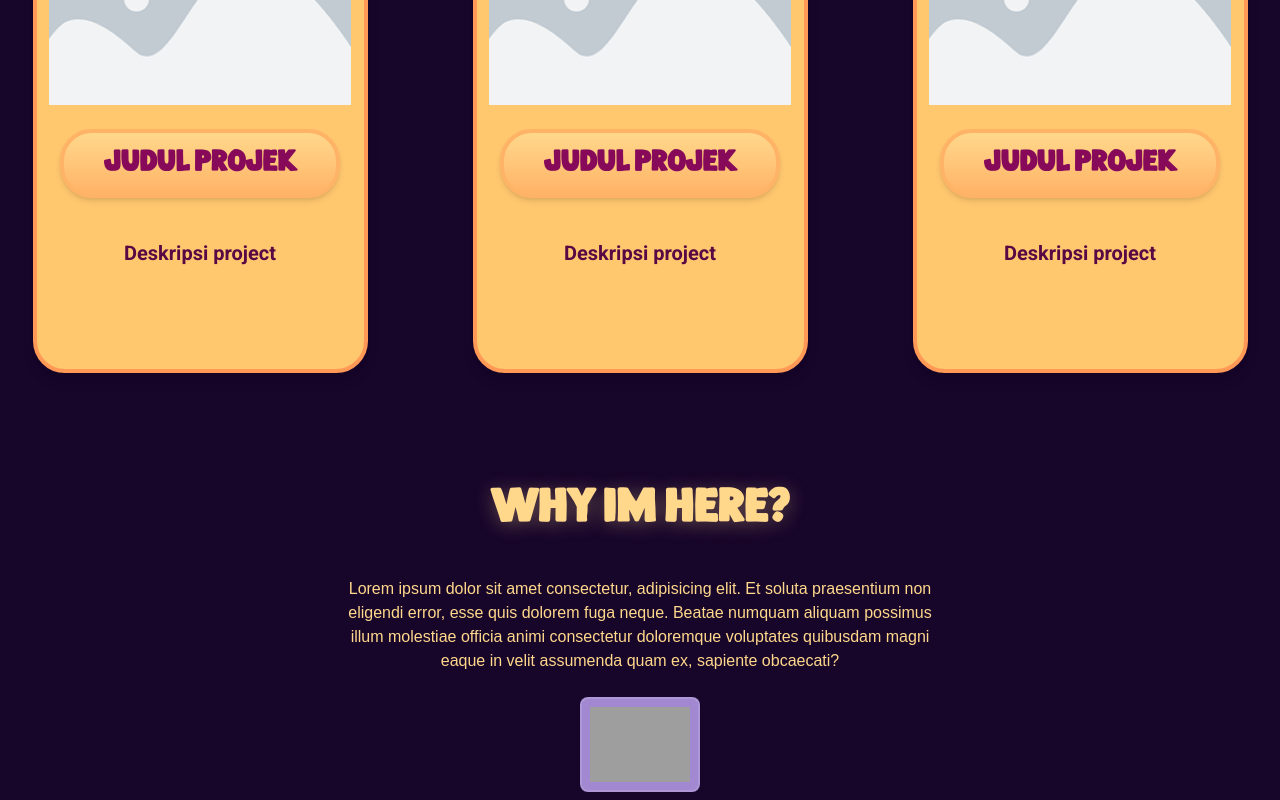
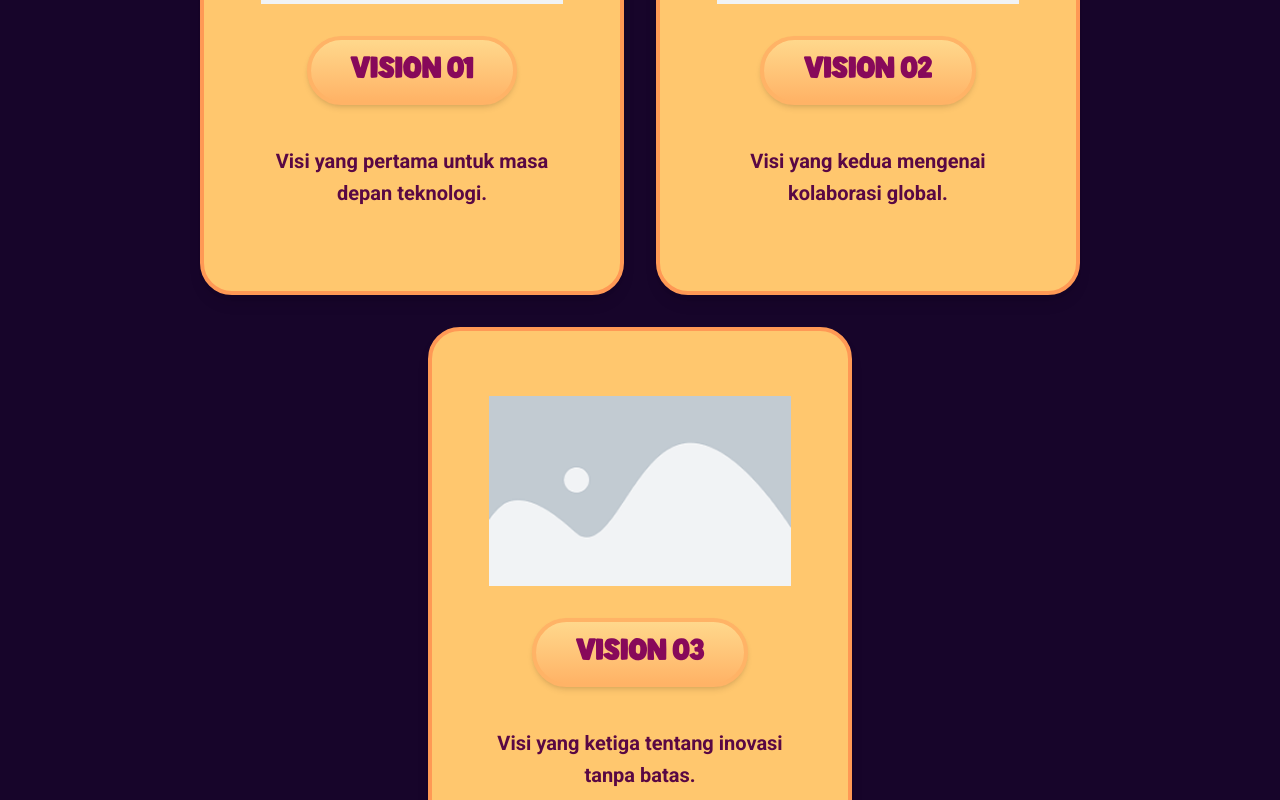
Before and after one commit to radityawsgtg/radit-porto, a Next.js app: page /vision in a window 1280 px wide. Shown: the part 1660-2460 px from the top of the page. Built offline with nearby package versions, Linux system fonts and the light colour scheme; grey boxes are pictures that could not be loaded.

Commit message:
feat: adding vision card component and awards component

```diff
--- a/src/app/page.tsx
+++ b/src/app/page.tsx
@@ -132,7 +132,7 @@ export default function Home() {
       <div className="z-20 flex flex-col items-center justify-center py-20 px-4 md:px-10 relative">
         <h2 className={`text-[36px] md:text-[48px] font-bold text-center mb-10 text-[#FFD88C] [text-shadow:0_3px_19px_#FFD88C50] ${handron.className}`}>Tools and Technologies</h2>
 
-        <div className="rounded-2xl bg-[#340F5C] z-10 w-full max-w-6xl min-h-[527px] bg-linear-to-b from-[#6F20C2] to-[#471F72] shadow-lg flex flex-col p-6 md:p-10 gap-8">
+        <div className="rounded-2xl bg-[#340F5C] z-10 w-full max-w-6xl min-h-[527px]  border-4 border-[#340F5C] bg-linear-to-b from-[#58199c] to-[#471F72] shadow-lg flex flex-col p-6 md:p-10 gap-8">
 
           {/* Reusable Category Component */}
           {[
@@ -141,7 +141,7 @@ export default function Home() {
             { title: "Database", data: DatabaseToolsData }
           ].map((cat, idx) => (
             <div key={idx} className="flex flex-col gap-4">
-              <h3 className={`text-[24px] md:text-[32px] font-bold text-[#FFD88C] ${roboto.className}`}>{cat.title}</h3>
+              <h3 className={`text-[24px] md:text-[32px] font-bold drop-shadow-sm drop-shadow-[#340F5C]  text-[#FFD88C] ${eureka.className}`}>{cat.title}</h3>
               <div className="flex flex-wrap justify-start items-center rounded-2xl md:rounded-full gap-4 p-4 bg-[#fff1d2]/10 w-full min-h-[60px]">
                 {cat.data.map((tool, i) => (
                   <span key={i} className="text-[#590844] font-bold px-4 py-2 bg-[#FFD88C] rounded-full shadow-md flex items-center transition-transform hover:scale-105">
--- a/src/app/vision/page.tsx
+++ b/src/app/vision/page.tsx
@@ -8,6 +8,7 @@ import { useState } from "react";
 import Navbar from "@/components/Navbar";
 import { GitHubCalendar } from "react-github-calendar";
 import CardPhoto from "@/components/cardphoto";
+import Cardvision from "@/components/cardvision";
 
 const handron = Handron({
   src: '../../../public/fonts/Handron-Solid.otf',
@@ -45,7 +46,7 @@ export default function VisionPage() {
                 <h2 className={`text-[48px] pt-15 font-bold text-center mb-5 text-[#FFD88C] [text-shadow:0_3px_19px_#FFD88C50] ${handron.className}`}>VISION</h2>
 
                 {/* Konten Vision */}
-                <div className="flex flex-row items-center justify-center p-5 gap-10 mx-auto max-w-6xl">
+                <div className="flex flex-row items-center justify-center p-5 gap-10 mx-auto max-w-4xl">
                     <div className="flex flex-col md:flex-row items-center w-full h-auto rounded-2xl bg-[#FFD88C] border-4 border-[#FFB366] overflow-hidden">
                     <div className="w-full md:w-1/2 p-10">
                         <img src="/Rectangle 5873.png" alt="Vision" className="w-full h-auto object-cover rounded-2xl" />
@@ -59,7 +60,7 @@ export default function VisionPage() {
                 <h2 className={`text-[48px] pt-15 font-bold text-center mb-5 text-[#FFD88C] [text-shadow:0_3px_19px_#FFD88C50] ${handron.className}`}>MISION</h2>
 
                 {/* Konten Mission */}
-                <div className="flex flex-row items-center justify-center p-10 pb-50 gap-10 mx-auto max-w-6xl">
+                <div className="flex flex-row items-center justify-center p-10 pb-50 gap-10 mx-auto max-w-4xl">
                     <div className="items-center w-full h-auto rounded-2xl bg-[#FFD88C] border-4 border-[#FFB366] overflow-hidden">
                     <div className="w-full p-10">
                         <p className={`text-[#6F0E4E] text-center text-lg font-medium ${roboto.className}`}>My mission is...</p>
@@ -78,10 +79,8 @@ export default function VisionPage() {
             </section>
 
             {/* SEKSI BAWAH (Setelah Gunung) */}
-            <section className="bg-[#17052A] relative flex flex-row z-10 pt-70 gap-10">
-                <CardPhoto/>
-                <CardPhoto/>
-                <CardPhoto/>
+            <section className="bg-[#17052A] relative   z-10 pt-70 gap-10 items-center">
+                <Cardvision/>
 
             </section>
 
--- /dev/null
+++ b/src/components/cardawards.tsx
@@ -0,0 +1,68 @@
+"use client";
+import Image from "next/image";
+import { Roboto } from "next/font/google";
+
+const roboto = Roboto({
+  subsets: ['latin'],
+  weight: ['400', '700'],
+});
+
+interface AwardProps {
+  title: string;
+  description: string;
+  narasumber: string;
+  image: string;
+}
+
+export default function CardAward({ title, description, narasumber, image }: AwardProps) {
+    return (
+        <div className="flex flex-col items-center w-full mb-16">
+        {/* Container Kartu Utama */}
+        <div className="relative w-full max-w-4xl p-6 md:p-10 rounded-[40px] border-[3px] border-[#6B4490] bg-gradient-to-br from-[#825AC3] to-[#6B4490] shadow-2xl overflow-hidden">
+
+            <div className="flex flex-col md:flex-row items-center md:items-start gap-8 md:gap-12 relative z-10">
+
+            {/* Sisi Kiri: Gambar & Badge */}
+            <div className="flex flex-col items-center gap-6 w-full md:w-auto">
+                <div className="bg-white/10 p-4 rounded-3xl w-64 h-64 md:w-72 md:h-72 relative border border-white/20 backdrop-blur-sm">
+                <div className="w-full h-full relative">
+                    <Image
+                    src={image}
+                    alt={title}
+                    fill
+                    className="object-contain"
+                    />
+                </div>
+                </div>
+
+                {/* Label Pemberi Penghargaan */}
+                <div className="bg-[#FFD88C] text-[#6F0E4E] font-bold py-2 px-6 rounded-full shadow-lg text-sm text-center">
+                {narasumber}
+                </div>
+            </div>
+
+            {/* Sisi Kanan: Konten Teks */}
+            <div className="flex flex-col text-center md:text-left text-[#FFD88C] flex-1">
+                <h2 className="text-2xl md:text-3xl font-black mb-6 tracking-wider uppercase drop-shadow-md">
+                {title}
+                </h2>
+                <p className={`text-sm md:text-base leading-relaxed opacity-90 ${roboto.className}`}>
+                {description}
+                </p>
+            </div>
+            </div>
+        </div>
+
+        {/* Tombol Lebih Lanjut (Melayang di Garis Tengah Bawah) */}
+        <div className="mt-[-30px] z-20 transition-transform hover:scale-110 active:scale-95 cursor-pointer">
+            <Image
+            src="/lbhlanjut.png"
+            alt="Lebih Lanjut"
+            width={220}
+            height={60}
+            className="drop-shadow-[0_5px_15px_rgba(0,0,0,0.4)]"
+            />
+        </div>
+        </div>
+    );
+    }
--- /dev/null
+++ b/src/components/cardvision.tsx
@@ -0,0 +1,59 @@
+"use client";
+import Image from "next/image";
+import Handron from "next/font/local";
+import Eureka from "next/font/local";
+import { Roboto } from "next/font/google";
+
+// Inisialisasi font (Pastikan path benar)
+const handron = Handron({
+  src: '../../public/fonts/Handron-Solid.otf',
+  variable: '--font-handron'
+});
+
+const roboto = Roboto({
+  subsets: ['latin'],
+  weight: ['400', '700'],
+  variable: '--font-roboto',
+});
+
+const visiData = [
+    {id:1, title: "VISION 01", description: "Visi yang pertama untuk masa depan teknologi."},
+    {id:2, title: "VISION 02", description: "Visi yang kedua mengenai kolaborasi global."},
+    {id:3, title: "VISION 03", description: "Visi yang ketiga tentang inovasi tanpa batas."},
+];
+
+export default function Cardvision() {
+    return (
+        <div className="flex flex-wrap justify-center gap-8 px-4 py-10">
+            {visiData.map((item) => (
+                <div
+                    key={item.id}
+                    className="w-full max-w-[350px] md:max-w-[424px] min-h-[500px] md:h-[550px] rounded-[32px] flex-col flex bg-[#FFC76E] shadow-lg justify-center items-center border-[#FF9955] border-4 p-4 md:p-6 transition-transform hover:scale-105"
+                >
+                    {/* Container Gambar Responsif */}
+                    <div className="relative w-full aspect-video md:w-[327px] md:h-[206px]">
+                        <Image
+                            src="/Rectangle 5873.png"
+                            alt="Vision Illustration"
+                            fill
+                            className="object-contain p-2"
+                            priority
+                        />
+                    </div>
+
+                    {/* Judul dengan Background Gradient */}
+                    <div className="rounded-full bg-[#FFD88C] flex bg-gradient-to-t from-[#FFB366] to-[#FFD88C] shadow-md mt-6 border-[#FFB366] border-4 text-[#87095A] w-full md:w-auto">
+                        <h2 className={`text-[24px] md:text-[30px] font-bold text-center py-2 px-6 md:px-10 truncate ${handron.className}`}>
+                            {item.title}
+                        </h2>
+                    </div>
+
+                    {/* Deskripsi (Mapping data deskripsi visi) */}
+                    <h3 className={`text-[16px] md:text-[20px] text-[#590844] font-bold p-4 md:p-6 text-center mt-4 leading-relaxed ${roboto.className}`}>
+                        {item.description}
+                    </h3>
+                </div>
+            ))}
+        </div>
+    );
+}
--- /dev/null
+++ b/src/data/awards.js
@@ -0,0 +1,24 @@
+// data/awards.js
+export const AwardsData = [
+    {
+        id: 1,
+        title: "JUARA 1 WEB DESIGN",
+        description: "Berhasil memenangkan kompetisi tingkat nasional dengan proyek inovatif berbasis Next.js dan Tailwind CSS.",
+        narasumber: "Nasional IT Fest 2024",
+        image: "/Rectangle 5873.png"
+    },
+    {
+        id: 2,
+        title: "BEST FRONTEND DEV",
+        description: "Penghargaan atas implementasi UI/UX terbaik dalam ajang hackathon internasional di Singapura.",
+        narasumber: "Global Tech Award",
+        image: "/Rectangle 5873.png"
+    },
+    {
+        id: 3,
+        title: "CERTIFIED DEVELOPER",
+        description: "Sertifikasi profesional dari Google untuk keahlian dalam pengembangan aplikasi web skala besar.",
+        narasumber: "Google Developer Group",
+        image: "/Rectangle 5873.png"
+    }
+    ];
```
